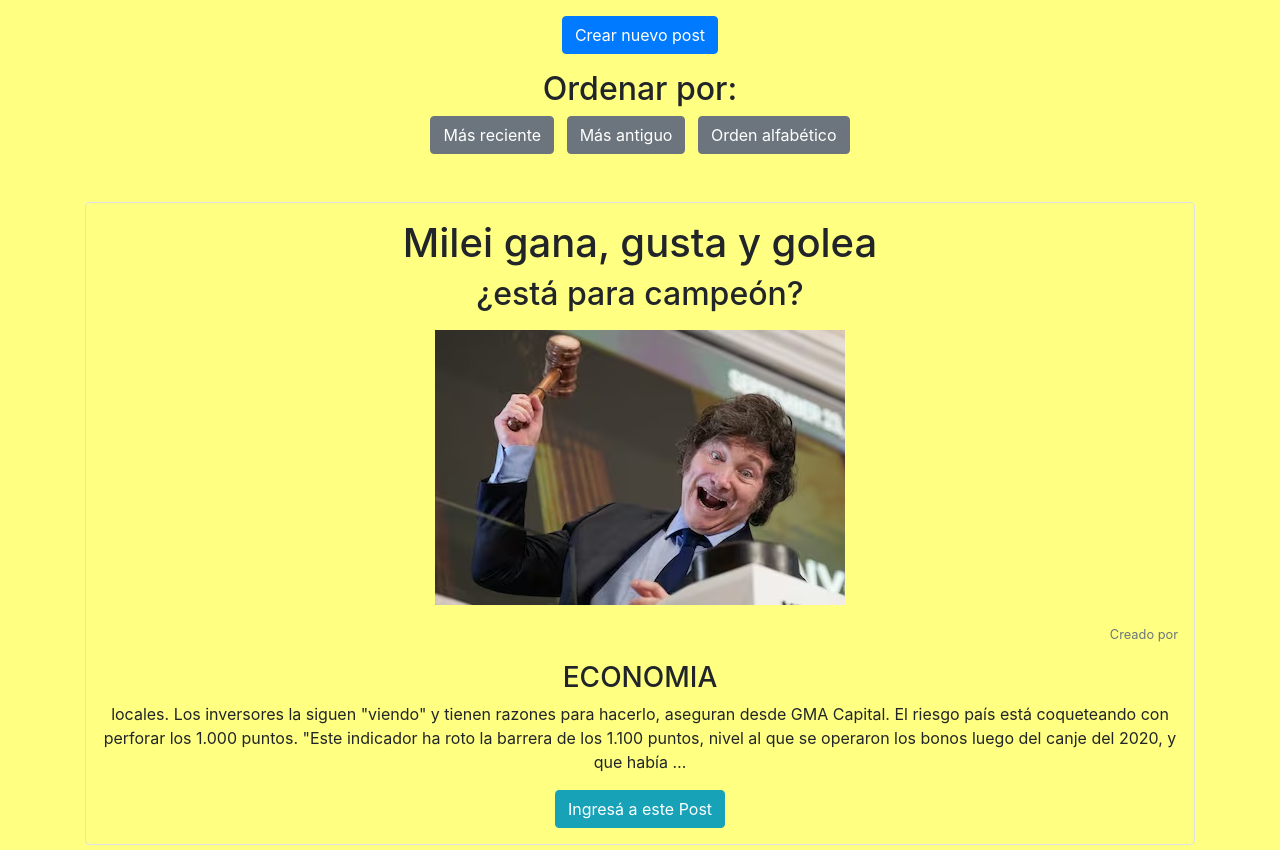
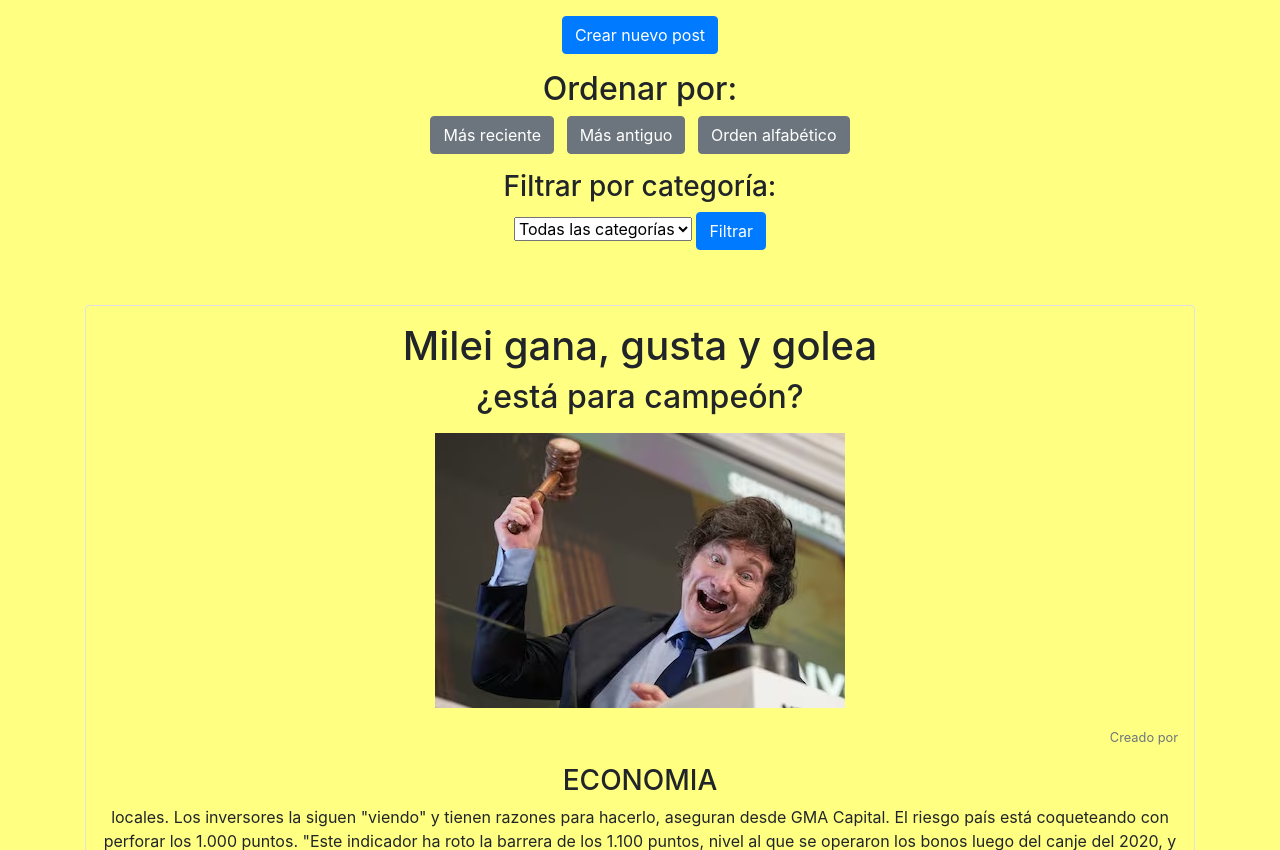
Before and after one commit to fede-slootmans/Final, a Django app: page /posts/posts/ in a window 1280 px wide. Shown: the part 56-906 px from the top of the page. Run offline with Django 5.2, Linux system fonts and the light colour scheme; a user stored in the database is signed in; data comes from the database, SQL or seed files in the repository; some libraries are stand-ins or nearby versions.

Commit message:
version 2.0

```diff
--- a/apps/posts/views.py
+++ b/apps/posts/views.py
@@ -35,6 +35,11 @@
     def get_queryset(self):
         # Método para obtener la lista de posts, con la opción de ordenarlos por fecha o alfabéticamente
         queryset = super().get_queryset()
+
+        categoria_id = self.request.GET.get('categoria')  # Obtén la categoría de los parámetros GET
+        if categoria_id:
+            queryset = queryset.filter(categoria__id=categoria_id)
+
         orden = self.request.GET.get('orden')
         if orden == 'reciente':
             queryset = queryset.order_by('-fecha')
@@ -48,6 +53,8 @@
         # Provee datos adicionales al contexto (como el orden elegido por el usuario)
         context = super().get_context_data(**kwargs)
         context['orden'] = self.request.GET.get('orden', 'reciente')
+        context['categorias'] = Categoria.objects.all()
+        context['categoria_seleccionada'] = self.request.GET.get('categoria', None)
         return context
 
 # CLASE PostDetailView: Detalle de un post específico
--- a/requirements.txt
+++ b/requirements.txt
@@ -2,9 +2,9 @@
 distlib==0.3.8
 Django==5.1.1
 filelock==3.16.1
+mysqlclient==2.2.4
 pillow==10.4.0
 platformdirs==4.3.6
 sqlparse==0.5.1
-tzdata==2024.2
+tzdata==2024.1
 virtualenv==20.26.6
-mysqlclient==2.2.4
--- a/templates/base.html
+++ b/templates/base.html
@@ -1,3 +1,4 @@
+{% load colaborador_tags %}
 <!doctype html>
 <html lang="es-ar">
 <head>
@@ -76,26 +77,30 @@
                             <a class="nav-link" href="{% url 'contacto:contacto' %}">Contáctanos</a>
                         </li>
                     </ul>
+
                     <!-- Menú desplegable de sesión de usuario -->
                     <ul class="navbar-nav ml-auto">
+                        {% if user.is_authenticated %}
                             <li class="nav-item dropdown">
-                            {% if user.is_authenticated %}
                                 <a class="nav-link dropdown-toggle" href="#" id="userDropdown" role="button" data-toggle="dropdown" aria-expanded="false">
                                     {{ user.username }}
                                 </a>
                                 <div class="dropdown-menu dropdown-menu-right" aria-labelledby="userDropdown">
                                     <a class="dropdown-item" href="{% url 'index' %}">Perfil</a>
+                                    {% if user.is_superuser or user|has_group:"Colaborador" %}
+                                        <a class="dropdown-item" href="{% url 'apps.usuario:usuario_list' %}">Administrar Usuarios</a>
+                                    {% endif %}
                                     <form action="{% url 'logout' %}" method="post">
                                         {% csrf_token %}
                                         <button type="submit" class="dropdown-item">Cerrar sesión</button>
                                     </form>
                                 </div>
+                            </li>
                         {% else %}
                             <li class="nav-item">
                                 <a class="nav-link" href="{% url 'login' %}">Login</a>
                             </li>
                         {% endif %}
-                        </li>
                     </ul>
                 </div>
             </div>
--- a/templates/index.html
+++ b/templates/index.html
@@ -45,7 +45,7 @@
               </div>
             </div>
           </div>
-        {% endfor %}
+        {% endfor %} <!-- Aquí agregamos la etiqueta endfor -->
       </div>
     </div>
 
--- a/templates/posts/posts.html
+++ b/templates/posts/posts.html
@@ -18,6 +18,18 @@
         <li class="list-inline-item"><a class="btn btn-secondary" href="{% url 'apps.posts:posts' %}?orden=antiguo">Más antiguo</a></li>
         <li class="list-inline-item"><a class="btn btn-secondary" href="{% url 'apps.posts:posts' %}?orden=alfabetico">Orden alfabético</a></li>
     </ul>
+
+    <!-- Filtro de categorías -->
+    <h3>Filtrar por categoría:</h3>
+    <form method="get" action="{% url 'apps.posts:posts' %}">
+        <select name="categoria" class="form-select mb-3">
+            <option value="">Todas las categorías</option>
+            {% for categoria in categorias %}
+                <option value="{{ categoria.id }}" {% if categoria.id == request.GET.categoria %}selected{% endif %}>{{ categoria.nombre }}</option>
+            {% endfor %}
+        </select>
+        <button type="submit" class="btn btn-primary">Filtrar</button>
+    </form>
 
     <!-- Listado de posts -->
     {% for i in posts %}
@@ -41,7 +53,7 @@
             <p class="text-muted text-right"><small>Creado por {{ i.creador }}</small></p>
 
             <!-- Categoría -->
-            <h3>{{ i.categoria }}</h3>
+            <h3>{{ i.categoria.nombre }}</h3>
 
             <!-- Texto del post (resumen o intro) -->
             <p>{{ i.texto|truncatewords:50 }}</p>
```
Lines whose indentation alone changed are shown as unchanged.
